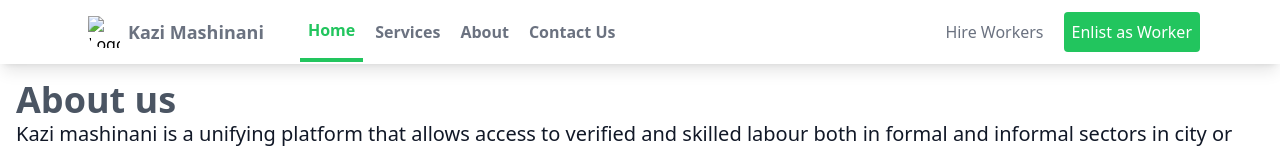
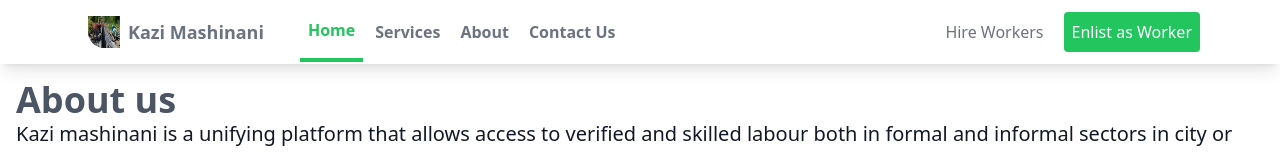
Before and after one commit to Mickey254-ja/phaseI-final-project, a website: page index.html in a window 1280 px wide. Shown: the top 152 px of the page. Drawn offline with Linux system fonts and the light colour scheme.

Commit message:
adds assets and script file

```diff
--- a/index.html
+++ b/index.html
@@ -170,6 +170,6 @@
         <span class="block text-sm text-gray-200 sm:text-center">© 2022 <a href="#" class="hover:underline">Kazi Mashinani</a>. All Rights Reserved.
         </span>
     </footer>
-    <script src="./index.js"></script>
+    <script src="./assests/src/index.js"></script>
 </body>
 </html>
```
Also changed, not shown: assests/images/logo.jpg (added), assests/src/index.js (added).
